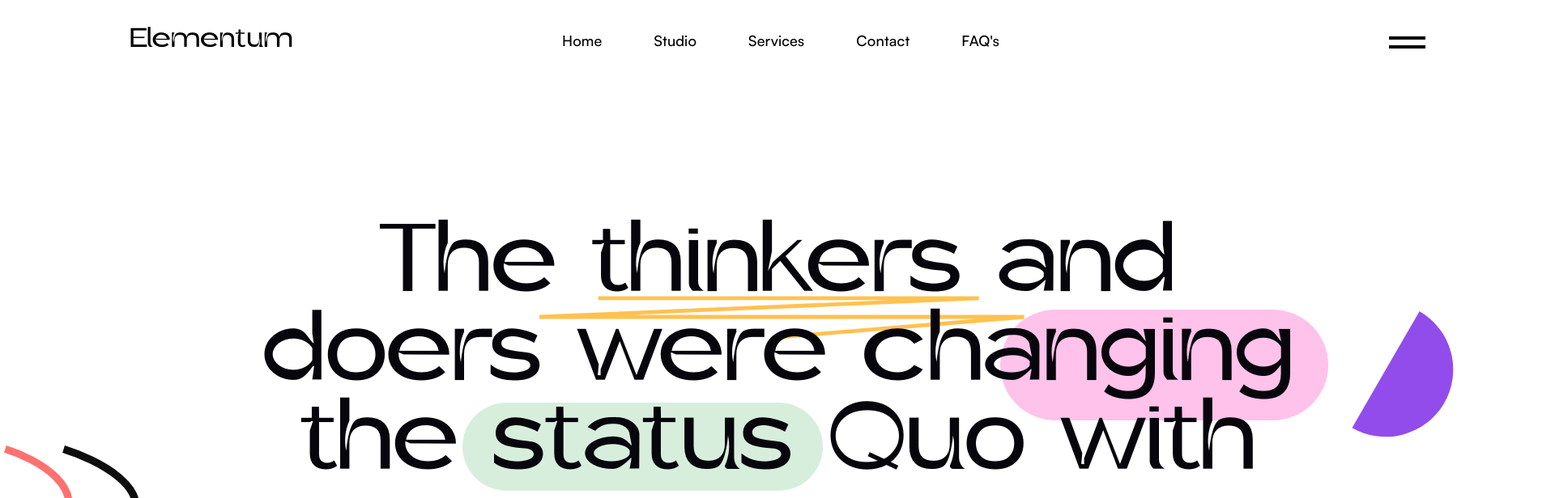
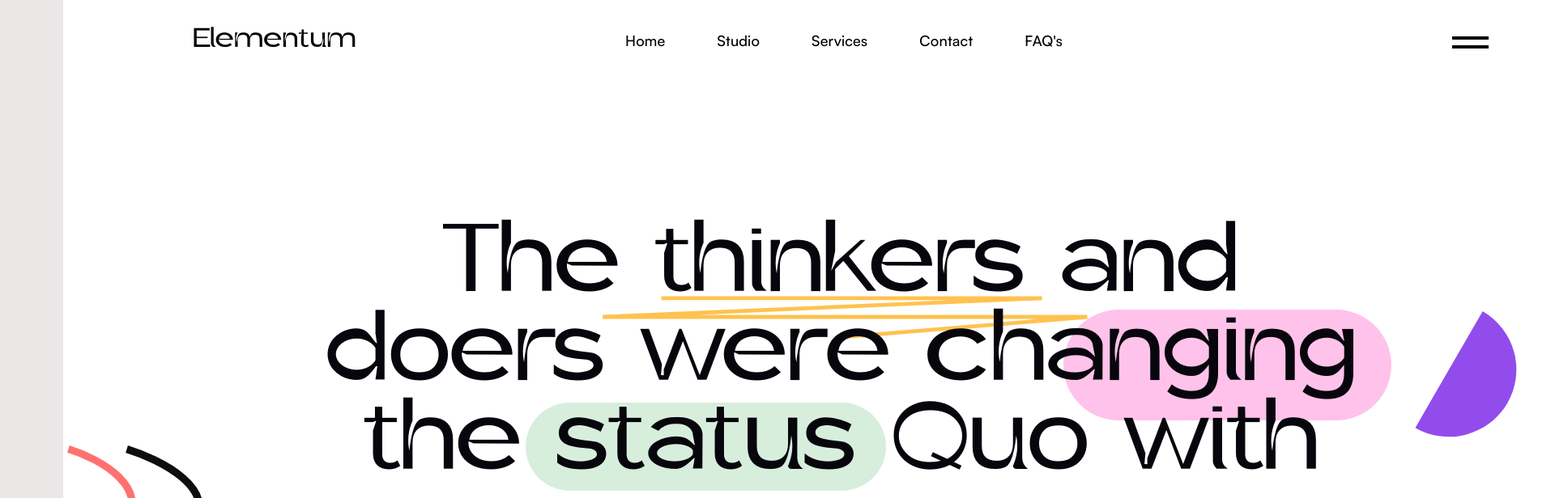
Before and after one commit to OindrilaDey2004/figma-assignment, a React (Vite) app: page / in a window 1280 px wide. Shown: the top 616 px of the page at 81% size, 1920 px wide, since content can reach past the window. Built offline with nearby package versions, Linux system fonts and the light colour scheme.

Commit message:
force redeploy

```diff
--- a/src/App.css
+++ b/src/App.css
@@ -6,7 +6,7 @@
 }
 
 body{
-  background:#ffffff;
+  background:#ebe7e7;
   overflow-x:hidden;
 }
 @font-face {
@@ -20,21 +20,19 @@ body{
 }
 
 .group355{
-
-  width:100%;
-  max-width:1920px;
-  margin:auto;
-
+  width:1920px;
+  margin:0 auto;
 }
 
 .elementum{
-  position:absolute;
+  position:relative;
   width:1920px;
   height:6665px;
-  top:0;
-  left:0;
   background:#ffffff;
 }
+
+
+
 .vector2516{
   position:absolute;
   width:1439.87px;
```
